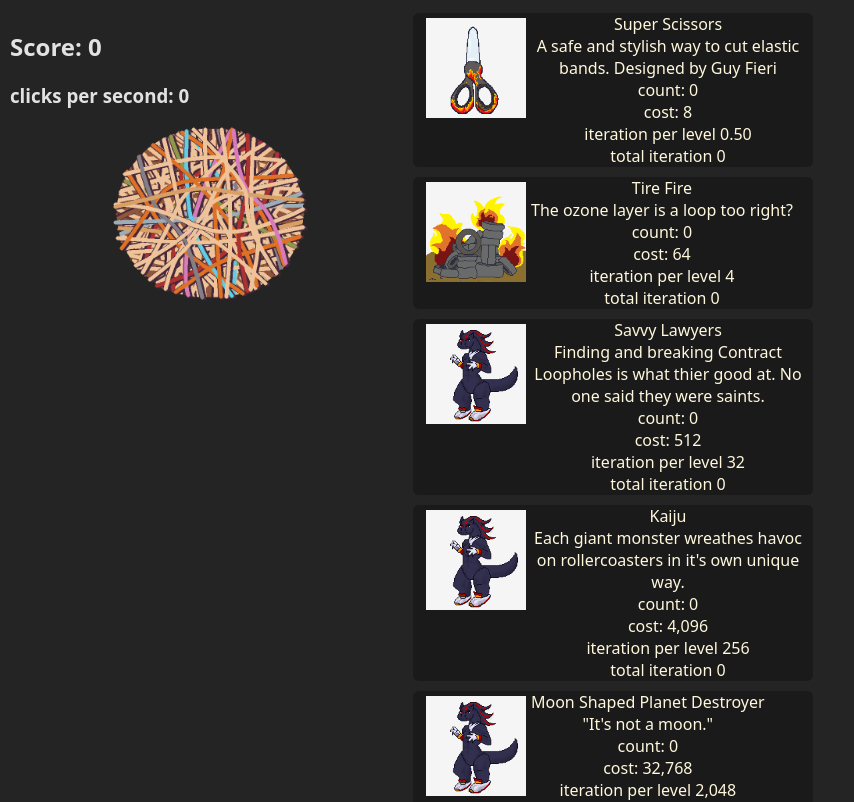
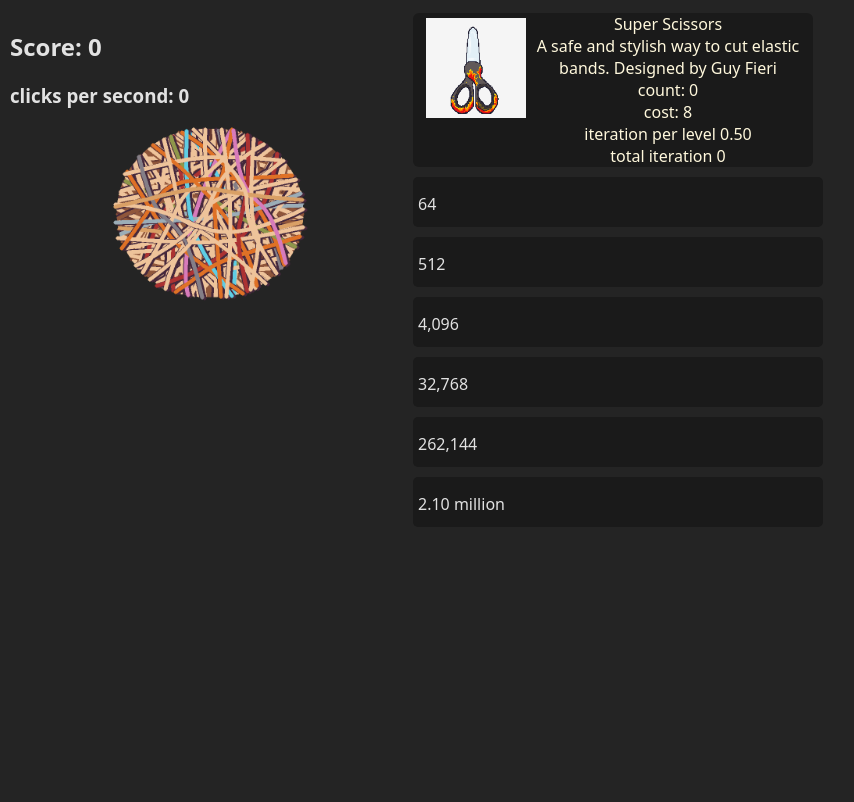
Before and after one commit to tjjoris/Loop_Clicker, a React (Vite) app in the folder loop_clicker/: page / in a window 1280 px wide. Shown: the top 802 px of the page, without its empty margins (0-854 px from the left). Built offline with nearby package versions, Linux system fonts and the light colour scheme.

Commit message:
different css for unrevealed upgrades.

```diff
--- a/loop_clicker/src/App.css
+++ b/loop_clicker/src/App.css
@@ -88,6 +88,15 @@
   flex-direction: column;
 }
 
+.unrevealedUpgrade {
+  width: 400px;
+  height: 50px;
+  background-color: #1a1a1a;
+  margin: 5px;
+  padding: 0px 5px;
+  border-radius: 5px;
+}
+
 
 div {
   vertical-align: top;
--- a/loop_clicker/src/components/UpgradeComponent.tsx
+++ b/loop_clicker/src/components/UpgradeComponent.tsx
@@ -26,7 +26,7 @@ export default function UpgradeComponent({upgrade, index, upgrader}: {upgrade: U
     if (state.canAfford) {
         backgColour= "#494949";
     }
-
+    if (upgrade.getReveal()) {
         return (
             <div
                 className = "upgrade"
@@ -78,3 +78,16 @@ export default function UpgradeComponent({upgrade, index, upgrader}: {upgrade: U
             </div>
         )
     }
+    else {
+        return (
+
+            <div
+                className = "unrevealedUpgrade"
+            >
+                <p>
+                    {costStr}
+                </p>
+            </div>
+        )
+    }
+}
```
Lines whose indentation alone changed are shown as unchanged.
